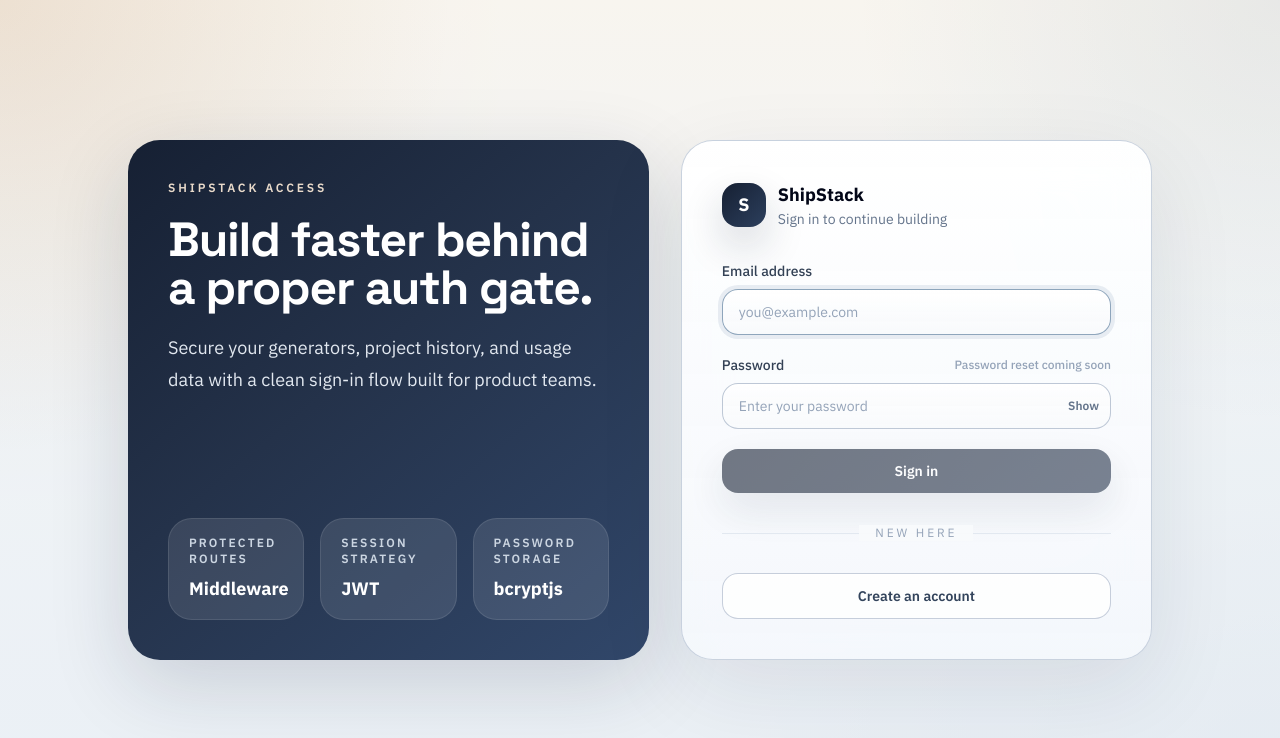
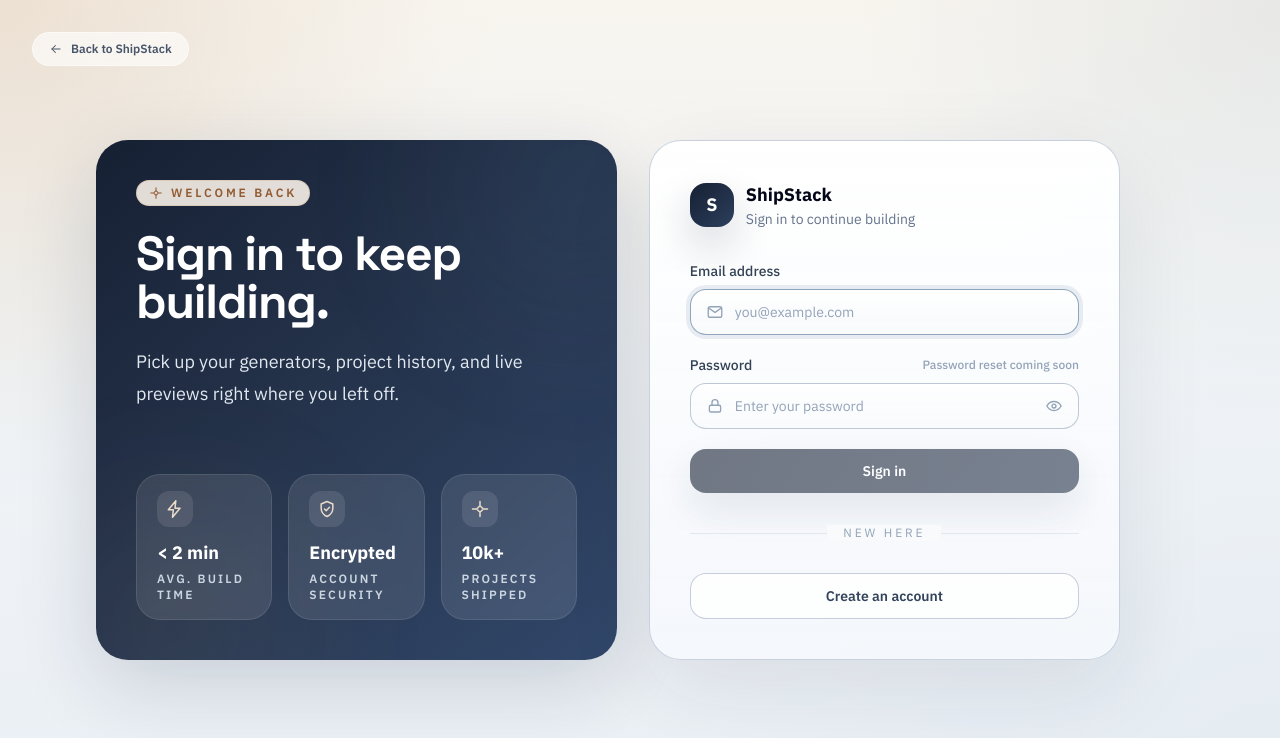
Before and after one commit to omarhany04/ShipStack, a Next.js app: page /auth/login in a window 1280 px wide. Shown: the top 738 px of the page. Built offline with nearby package versions, Linux system fonts and the light colour scheme; no server answers.

Commit message:
Improve login and registration page styling

```diff
--- /dev/null
+++ b/src/app/auth/icons.tsx
@@ -0,0 +1,128 @@
+function Icon({ children, className }: { children: React.ReactNode; className?: string }) {
+  return (
+    <svg
+      viewBox="0 0 24 24"
+      fill="none"
+      stroke="currentColor"
+      strokeWidth={1.8}
+      strokeLinecap="round"
+      strokeLinejoin="round"
+      aria-hidden="true"
+      className={className ?? 'h-5 w-5'}
+    >
+      {children}
+    </svg>
+  );
+}
+
+export function ArrowLeftIcon({ className }: { className?: string }) {
+  return (
+    <Icon className={className}>
+      <path d="M19 12H5" />
+      <path d="M11 18 5 12l6-6" />
+    </Icon>
+  );
+}
+
+export function MailIcon({ className }: { className?: string }) {
+  return (
+    <Icon className={className}>
+      <rect x="3" y="5" width="18" height="14" rx="2.5" />
+      <path d="m4 7 7.4 5.2a1 1 0 0 0 1.2 0L20 7" />
+    </Icon>
+  );
+}
+
+export function LockIcon({ className }: { className?: string }) {
+  return (
+    <Icon className={className}>
+      <rect x="4.5" y="11" width="15" height="9" rx="2" />
+      <path d="M8 11V7.5a4 4 0 0 1 8 0V11" />
+    </Icon>
+  );
+}
+
+export function UserIcon({ className }: { className?: string }) {
+  return (
+    <Icon className={className}>
+      <circle cx="12" cy="8" r="3.5" />
+      <path d="M4.5 20c1.4-3.6 4.2-5.5 7.5-5.5s6.1 1.9 7.5 5.5" />
+    </Icon>
+  );
+}
+
+export function EyeIcon({ className }: { className?: string }) {
+  return (
+    <Icon className={className}>
+      <path d="M2.5 12S5.8 6 12 6s9.5 6 9.5 6-3.3 6-9.5 6S2.5 12 2.5 12Z" />
+      <circle cx="12" cy="12" r="2.6" />
+    </Icon>
+  );
+}
+
+export function EyeOffIcon({ className }: { className?: string }) {
+  return (
+    <Icon className={className}>
+      <path d="M3 3l18 18" />
+      <path d="M10.6 5.2A10.6 10.6 0 0 1 12 5c6.2 0 9.5 6 9.5 6a13.4 13.4 0 0 1-2.4 3.1M6.8 6.9C4.6 8.3 2.5 12 2.5 12s3.3 6 9.5 6a9.7 9.7 0 0 0 3.2-.55" />
+      <path d="M9.6 9.6a2.6 2.6 0 0 0 3.7 3.7" />
+    </Icon>
+  );
+}
+
+export function BoltIcon({ className }: { className?: string }) {
+  return (
+    <Icon className={className}>
+      <path d="M13 2 4 13h6l-1 9 9-11h-6l1-9Z" />
+    </Icon>
+  );
+}
+
+export function ShieldIcon({ className }: { className?: string }) {
+  return (
+    <Icon className={className}>
+      <path d="M12 3l7 3v5c0 4.5-3 8-7 10-4-2-7-5.5-7-10V6l7-3Z" />
+      <path d="m9 12 2 2 4-4" />
+    </Icon>
+  );
+}
+
+export function SparkleIcon({ className }: { className?: string }) {
+  return (
+    <Icon className={className}>
+      <path d="M12 3v4M12 17v4M3 12h4M17 12h4" />
+      <path d="m12 8-2.2 2.2L8 12l1.8 1.8L12 16l2.2-2.2L16 12l-1.8-1.8Z" />
+    </Icon>
+  );
+}
+
+export function ClockIcon({ className }: { className?: string }) {
+  return (
+    <Icon className={className}>
+      <circle cx="12" cy="12" r="9" />
+      <path d="M12 7v5l3 2" />
+    </Icon>
+  );
+}
+
+export function FolderIcon({ className }: { className?: string }) {
+  return (
+    <Icon className={className}>
+      <path d="M3 7a2 2 0 0 1 2-2h4l2 2h8a2 2 0 0 1 2 2v8a2 2 0 0 1-2 2H5a2 2 0 0 1-2-2V7Z" />
+    </Icon>
+  );
+}
+
+export function SpinnerIcon({ className }: { className?: string }) {
+  return (
+    <svg
+      viewBox="0 0 24 24"
+      fill="none"
+      aria-hidden="true"
+      className={className ?? 'h-4 w-4 animate-spin'}
+    >
+      <circle cx="12" cy="12" r="9" stroke="currentColor" strokeWidth="2.5" opacity="0.25" />
+      <path d="M21 12a9 9 0 0 0-9-9" stroke="currentColor" strokeWidth="2.5" strokeLinecap="round" />
+    </svg>
+  );
+}
--- a/src/app/auth/layout.tsx
+++ b/src/app/auth/layout.tsx
@@ -1,4 +1,6 @@
 import type { Metadata } from 'next';
+import Link from 'next/link';
+import { ArrowLeftIcon } from './icons';
 
 export const metadata: Metadata = {
   title: 'ShipStack — Authentication',
@@ -14,8 +16,17 @@
     <div className="relative min-h-screen overflow-hidden">
       <div className="absolute inset-0 -z-20 bg-[radial-gradient(circle_at_top_left,_rgba(185,130,77,0.24),_transparent_34%),radial-gradient(circle_at_bottom_right,_rgba(83,119,153,0.14),_transparent_36%),linear-gradient(180deg,_rgba(248,245,239,0.98),_rgba(238,243,247,0.98))]" />
       <div className="absolute inset-0 -z-10 bg-mesh opacity-70" />
+
+      <Link
+        href="/"
+        className="absolute left-6 top-6 z-10 inline-flex items-center gap-2 rounded-full border border-white/50 bg-white/60 px-4 py-2 text-xs font-semibold text-slate-600 backdrop-blur transition hover:border-[rgba(83,119,153,0.34)] hover:text-slate-900 sm:left-8 sm:top-8"
+      >
+        <ArrowLeftIcon className="h-3.5 w-3.5" />
+        Back to ShipStack
+      </Link>
+
       <div className="mx-auto flex min-h-screen max-w-6xl items-center justify-center px-4 py-10 sm:px-6 lg:px-8">
-        {children}
+        <div className="animate-fade-up w-full">{children}</div>
       </div>
     </div>
   );
--- a/src/app/auth/login/page.tsx
+++ b/src/app/auth/login/page.tsx
@@ -4,6 +4,7 @@
 import { useRouter } from 'next/navigation';
 import { FormEvent, useEffect, useState } from 'react';
 import { useAuth } from '@/lib/auth/useAuth';
+import { BoltIcon, EyeIcon, EyeOffIcon, LockIcon, MailIcon, ShieldIcon, SparkleIcon, SpinnerIcon } from '../icons';
 
 export default function LoginPage() {
   const router = useRouter();
@@ -54,29 +55,33 @@
 
   return (
     <div className="grid w-full max-w-5xl gap-8 lg:grid-cols-[1.05fr_0.95fr]">
-      <section className="theme-dark-panel hidden rounded-[32px] p-10 lg:flex lg:flex-col lg:justify-between">
-        <div>
-          <p className="text-xs font-semibold uppercase tracking-[0.24em] text-[#eadbcb]">
-            ShipStack Access
-          </p>
-          <h1 className="mt-5 text-5xl font-bold tracking-tight text-white">
-            Build faster behind a proper auth gate.
+      <section className="theme-dark-panel relative hidden overflow-hidden rounded-[32px] p-10 lg:flex lg:flex-col lg:justify-between">
+        <div className="ambient-mesh ambient-mesh-cool pointer-events-none absolute -right-24 -top-24 h-72 w-72" />
+        <div className="ambient-mesh ambient-mesh-warm pointer-events-none absolute -bottom-28 -left-16 h-72 w-72" />
+
+        <div className="relative">
+          <span className="theme-status-accent inline-flex items-center gap-2 rounded-full px-3 py-1 text-xs font-semibold uppercase tracking-[0.24em]">
+            <SparkleIcon className="h-3.5 w-3.5" />
+            Welcome back
+          </span>
+          <h1 className="mt-6 text-5xl font-bold tracking-tight text-white">
+            Sign in to keep building.
           </h1>
           <p className="mt-5 max-w-xl text-lg leading-8 text-slate-200">
-            Secure your generators, project history, and usage data with a clean sign-in flow built for product teams.
+            Pick up your generators, project history, and live previews right where you left off.
           </p>
         </div>
 
-        <div className="grid gap-4 sm:grid-cols-3">
-          <FeatureCard label="Protected routes" value="Middleware" />
-          <FeatureCard label="Session strategy" value="JWT" />
-          <FeatureCard label="Password storage" value="bcryptjs" />
+        <div className="relative grid gap-4 sm:grid-cols-3">
+          <StatCard icon={<BoltIcon className="h-5 w-5" />} value="< 2 min" label="Avg. build time" />
+          <StatCard icon={<ShieldIcon className="h-5 w-5" />} value="Encrypted" label="Account security" />
+          <StatCard icon={<SparkleIcon className="h-5 w-5" />} value="10k+" label="Projects shipped" />
         </div>
       </section>
 
       <section className="glass-panel-strong rounded-[32px] p-8 shadow-[0_24px_80px_rgba(15,23,42,0.1)] backdrop-blur sm:p-10">
         <div className="mb-8">
-          <Link href="/auth/login" className="inline-flex items-center gap-3">
+          <Link href="/" className="inline-flex items-center gap-3">
             <span className="theme-icon-badge inline-flex h-11 w-11 items-center justify-center rounded-2xl text-lg font-bold">
               S
             </span>
@@ -124,6 +129,8 @@
             <label htmlFor="email" className="mb-2 block text-sm font-medium text-slate-700">
               Email address
             </label>
+            <div className="relative">
+              <MailIcon className="pointer-events-none absolute left-4 top-1/2 h-[18px] w-[18px] -translate-y-1/2 text-slate-400" />
               <input
                 id="email"
                 type="email"
@@ -134,8 +141,9 @@
                 autoFocus
                 required
                 disabled={isSubmitting}
-              className="theme-input block w-full rounded-2xl px-4 py-3 text-sm placeholder:text-slate-400 disabled:cursor-not-allowed disabled:bg-slate-50 disabled:opacity-70"
+                className="theme-input block w-full rounded-2xl px-11 py-3 text-sm placeholder:text-slate-400 disabled:cursor-not-allowed disabled:bg-slate-50 disabled:opacity-70"
               />
+            </div>
           </div>
 
           <div>
@@ -146,6 +154,7 @@
               <span className="text-xs font-medium text-slate-400">Password reset coming soon</span>
             </div>
             <div className="relative">
+              <LockIcon className="pointer-events-none absolute left-4 top-1/2 h-[18px] w-[18px] -translate-y-1/2 text-slate-400" />
               <input
                 id="password"
                 type={showPassword ? 'text' : 'password'}
@@ -155,14 +164,15 @@
                 autoComplete="current-password"
                 required
                 disabled={isSubmitting}
-                className="theme-input block w-full rounded-2xl px-4 py-3 pr-12 text-sm placeholder:text-slate-400 disabled:cursor-not-allowed disabled:bg-slate-50 disabled:opacity-70"
+                className="theme-input block w-full rounded-2xl px-11 py-3 text-sm placeholder:text-slate-400 disabled:cursor-not-allowed disabled:bg-slate-50 disabled:opacity-70"
               />
               <button
                 type="button"
                 onClick={() => setShowPassword((current) => !current)}
-                className="absolute right-3 top-1/2 -translate-y-1/2 text-xs font-semibold text-slate-500 transition hover:text-slate-700"
+                aria-label={showPassword ? 'Hide password' : 'Show password'}
+                className="absolute right-4 top-1/2 -translate-y-1/2 text-slate-400 transition hover:text-slate-600"
               >
-                {showPassword ? 'Hide' : 'Show'}
+                {showPassword ? <EyeOffIcon className="h-[18px] w-[18px]" /> : <EyeIcon className="h-[18px] w-[18px]" />}
               </button>
             </div>
           </div>
@@ -170,8 +180,9 @@
           <button
             type="submit"
             disabled={isSubmitting || !email || !password}
-            className="theme-button-primary inline-flex w-full items-center justify-center rounded-2xl px-4 py-3 text-sm font-semibold disabled:cursor-not-allowed disabled:opacity-60"
+            className="theme-button-primary inline-flex w-full items-center justify-center gap-2 rounded-2xl px-4 py-3 text-sm font-semibold disabled:cursor-not-allowed disabled:opacity-60"
           >
+            {isSubmitting ? <SpinnerIcon /> : null}
             {isSubmitting ? 'Signing in...' : 'Sign in'}
           </button>
         </form>
@@ -221,11 +232,14 @@
   );
 }
 
-function FeatureCard({ label, value }: { label: string; value: string }) {
+function StatCard({ icon, label, value }: { icon: React.ReactNode; label: string; value: string }) {
   return (
-    <div className="rounded-3xl border border-white/10 bg-white/10 px-5 py-4">
-      <p className="text-xs font-semibold uppercase tracking-[0.18em] text-slate-300">{label}</p>
-      <p className="mt-2 text-lg font-bold text-white">{value}</p>
+    <div className="rounded-3xl border border-white/10 bg-white/10 px-5 py-4 backdrop-blur-sm transition hover:bg-white/[0.14]">
+      <div className="inline-flex h-9 w-9 items-center justify-center rounded-xl bg-white/10 text-[#eadbcb]">
+        {icon}
+      </div>
+      <p className="mt-3 text-lg font-bold text-white">{value}</p>
+      <p className="mt-1 text-xs font-semibold uppercase tracking-[0.18em] text-slate-300">{label}</p>
     </div>
   );
 }
--- a/src/app/auth/signup/page.tsx
+++ b/src/app/auth/signup/page.tsx
@@ -4,6 +4,18 @@
 import { useRouter } from 'next/navigation';
 import { useEffect, useMemo, useState } from 'react';
 import { useAuth } from '@/lib/auth/useAuth';
+import {
+  ClockIcon,
+  EyeIcon,
+  EyeOffIcon,
+  FolderIcon,
+  LockIcon,
+  MailIcon,
+  ShieldIcon,
+  SparkleIcon,
+  SpinnerIcon,
+  UserIcon,
+} from '../icons';
 
 interface FormState {
   name: string;
@@ -164,7 +176,7 @@
     <div className="grid w-full max-w-5xl gap-8 lg:grid-cols-[0.98fr_1.02fr]">
       <section className="glass-panel-strong rounded-[32px] p-8 shadow-[0_24px_80px_rgba(15,23,42,0.1)] backdrop-blur sm:p-10">
         <div className="mb-8">
-          <Link href="/auth/login" className="inline-flex items-center gap-3">
+          <Link href="/" className="inline-flex items-center gap-3">
             <span className="theme-icon-badge inline-flex h-11 w-11 items-center justify-center rounded-2xl text-lg font-bold">
               S
             </span>
@@ -217,6 +229,7 @@
             placeholder="Jane Doe"
             autoComplete="name"
             disabled={isSubmitting}
+            icon={<UserIcon className="h-[18px] w-[18px]" />}
           />
 
           <Field
@@ -229,6 +242,7 @@
             placeholder="you@example.com"
             autoComplete="email"
             disabled={isSubmitting}
+            icon={<MailIcon className="h-[18px] w-[18px]" />}
           />
 
           <div>
@@ -236,6 +250,7 @@
               Password
             </label>
             <div className="relative">
+              <LockIcon className="pointer-events-none absolute left-4 top-1/2 h-[18px] w-[18px] -translate-y-1/2 text-slate-400" />
               <input
                 id="password"
                 type={showPassword ? 'text' : 'password'}
@@ -244,7 +259,7 @@
                 autoComplete="new-password"
                 placeholder="Create a strong password"
                 disabled={isSubmitting}
-                className={`block w-full rounded-2xl px-4 py-3 pr-12 text-sm placeholder:text-slate-400 focus:outline-none ${
+                className={`block w-full rounded-2xl px-11 py-3 text-sm placeholder:text-slate-400 focus:outline-none ${
                   fieldErrors.password
                     ? 'border-rose-300 bg-white focus:border-rose-400 focus:ring-4 focus:ring-rose-100'
                     : 'theme-input'
@@ -253,9 +268,10 @@
               <button
                 type="button"
                 onClick={() => setShowPassword((current) => !current)}
-                className="absolute right-3 top-1/2 -translate-y-1/2 text-xs font-semibold text-slate-500 transition hover:text-slate-700"
+                aria-label={showPassword ? 'Hide password' : 'Show password'}
+                className="absolute right-4 top-1/2 -translate-y-1/2 text-slate-400 transition hover:text-slate-600"
               >
-                {showPassword ? 'Hide' : 'Show'}
+                {showPassword ? <EyeOffIcon className="h-[18px] w-[18px]" /> : <EyeIcon className="h-[18px] w-[18px]" />}
               </button>
             </div>
             {fieldErrors.password ? (
@@ -307,6 +323,7 @@
             placeholder="Re-enter your password"
             autoComplete="new-password"
             disabled={isSubmitting}
+            icon={<LockIcon className="h-[18px] w-[18px]" />}
           />
 
           <label className="theme-card-muted flex items-start gap-3 rounded-2xl px-4 py-3 text-xs leading-6 text-slate-500">
@@ -324,8 +341,9 @@
           <button
             type="submit"
             disabled={isSubmitting}
-            className="theme-button-primary inline-flex w-full items-center justify-center rounded-2xl px-4 py-3 text-sm font-semibold disabled:cursor-not-allowed disabled:opacity-60"
+            className="theme-button-primary inline-flex w-full items-center justify-center gap-2 rounded-2xl px-4 py-3 text-sm font-semibold disabled:cursor-not-allowed disabled:opacity-60"
           >
+            {isSubmitting ? <SpinnerIcon /> : null}
             {isSubmitting ? 'Creating account...' : 'Create account'}
           </button>
         </form>
@@ -338,23 +356,27 @@
         </p>
       </section>
 
-      <section className="theme-dark-panel hidden rounded-[32px] p-10 lg:flex lg:flex-col lg:justify-between">
-        <div>
-          <p className="text-xs font-semibold uppercase tracking-[0.24em] text-[#eadbcb]">
-            Product workspace
-          </p>
-          <h1 className="mt-5 text-5xl font-bold tracking-tight text-white">
-            Save every generated project under your own account.
+      <section className="theme-dark-panel relative hidden overflow-hidden rounded-[32px] p-10 lg:flex lg:flex-col lg:justify-between">
+        <div className="ambient-mesh ambient-mesh-warm pointer-events-none absolute -right-20 -top-24 h-72 w-72" />
+        <div className="ambient-mesh ambient-mesh-cool pointer-events-none absolute -bottom-28 -left-16 h-72 w-72" />
+
+        <div className="relative">
+          <span className="theme-status-accent inline-flex items-center gap-2 rounded-full px-3 py-1 text-xs font-semibold uppercase tracking-[0.24em]">
+            <SparkleIcon className="h-3.5 w-3.5" />
+            Get started
+          </span>
+          <h1 className="mt-6 text-5xl font-bold tracking-tight text-white">
+            Turn ideas into shipped apps.
           </h1>
           <p className="mt-5 max-w-xl text-lg leading-8 text-slate-200">
-            Once you sign up, ShipStack protects the builder, ties generations to your identity, and keeps project history ready for follow-up work.
+            Create your workspace to save every generated project, track build history, and jump back into live previews anytime.
           </p>
         </div>
 
-        <div className="grid gap-4 sm:grid-cols-3">
-          <FeaturePill title="Saved projects" text="Backed by Prisma + Postgres" />
-          <FeaturePill title="Protected APIs" text="Credentials-based access" />
-          <FeaturePill title="Usage visibility" text="Health and stats stay private" />
+        <div className="relative grid gap-4 sm:grid-cols-3">
+          <FeaturePill icon={<FolderIcon className="h-5 w-5" />} title="Project history" text="Every build saved and ready to revisit" />
+          <FeaturePill icon={<ShieldIcon className="h-5 w-5" />} title="Private by default" text="Your projects stay isolated to your account" />
+          <FeaturePill icon={<ClockIcon className="h-5 w-5" />} title="Pick up instantly" text="Resume generation and previews anytime" />
         </div>
       </section>
     </div>
@@ -371,6 +393,7 @@
   autoComplete,
   disabled,
   type = 'text',
+  icon,
 }: {
   id: string;
   label: string;
@@ -381,12 +404,19 @@
   autoComplete: string;
   disabled: boolean;
   type?: string;
+  icon?: React.ReactNode;
 }) {
   return (
     <div>
       <label htmlFor={id} className="mb-2 block text-sm font-medium text-slate-700">
         {label}
       </label>
+      <div className="relative">
+        {icon ? (
+          <span className="pointer-events-none absolute left-4 top-1/2 -translate-y-1/2 text-slate-400">
+            {icon}
+          </span>
+        ) : null}
         <input
           id={id}
           type={type}
@@ -395,22 +425,26 @@
           placeholder={placeholder}
           autoComplete={autoComplete}
           disabled={disabled}
-        className={`block w-full rounded-2xl px-4 py-3 text-sm placeholder:text-slate-400 focus:outline-none ${
+          className={`block w-full rounded-2xl py-3 text-sm placeholder:text-slate-400 focus:outline-none ${icon ? 'px-11' : 'px-4'} ${
             error
               ? 'border-rose-300 bg-white focus:border-rose-400 focus:ring-4 focus:ring-rose-100'
               : 'theme-input'
           }`}
         />
+      </div>
       {error ? <p className="mt-2 text-xs text-rose-600">{error}</p> : null}
     </div>
   );
 }
 
-function FeaturePill({ title, text }: { title: string; text: string }) {
+function FeaturePill({ icon, title, text }: { icon: React.ReactNode; title: string; text: string }) {
   return (
-    <div className="rounded-3xl border border-white/10 bg-white/10 px-5 py-4">
-      <p className="text-sm font-semibold text-white">{title}</p>
-      <p className="mt-2 text-sm text-slate-200">{text}</p>
+    <div className="rounded-3xl border border-white/10 bg-white/10 px-5 py-4 backdrop-blur-sm transition hover:bg-white/[0.14]">
+      <div className="inline-flex h-9 w-9 items-center justify-center rounded-xl bg-white/10 text-[#eadbcb]">
+        {icon}
+      </div>
+      <p className="mt-3 text-sm font-semibold text-white">{title}</p>
+      <p className="mt-1 text-xs leading-5 text-slate-300">{text}</p>
     </div>
   );
 }
```
Lines whose indentation alone changed are shown as unchanged.
